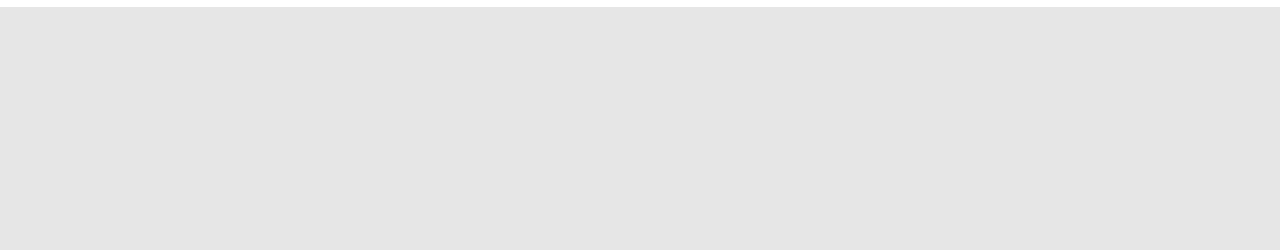
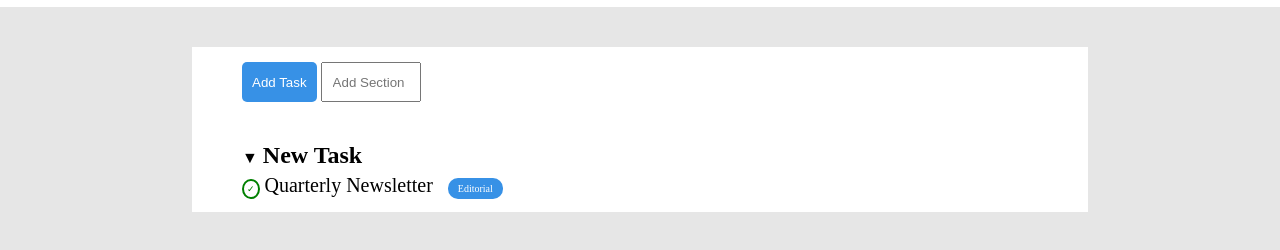
Before and after one commit to MirkoCaccavone/html-css-toboolist, a plain HTML site: page index.html in a window 1280 px wide. Shown: the part 80-330 px from the top of the page. Drawn offline with Linux system fonts and the light colour scheme.

Commit message:
main construction

```diff
--- a/css/style.css
+++ b/css/style.css
@@ -24,3 +24,79 @@
     font-size: 45px;
     font-weight: bold;
 }
+
+/* css main */
+
+#container{
+    background-color: white;
+    width: 70%;
+    margin: 40px auto;
+    padding: 15px 50px;
+}
+
+/* prima parte con button e input */
+
+.buttons{
+    margin-bottom: 40px;
+}
+
+.add-task{
+    background-color: #3791e6;
+    color: white;
+    padding: 10px;
+    border-radius: 5px;
+    border: none;
+    height: 40px;
+}
+
+.add-section{
+    height: 40px;
+    padding: 10px;
+    width: 100px;
+}
+
+/* seconda parte con testo */
+
+/* freccia verso il basso */
+.folders::before{
+    content: "\25BC";
+    font-size: 16px;
+    margin-right: 5px;
+    vertical-align: middle;
+}
+
+.text{
+    font-size: 20px;
+    margin-top: 5px;
+}
+
+.correct::before{
+    content: "\2713";
+    font-size: 9px;
+    color: green;
+    border: 2px solid green;
+    border-radius: 50%;
+    padding: 3px;
+}
+
+/* .incorrect::before{
+    content: "\2715";
+    font-size: 9px;
+    color: red;
+    border: 2px solid red;
+    border-radius: 50%;
+    padding: 3px;
+} */
+
+/* box colorata */
+.box{
+    margin-left: 10px;
+    font-size: 10px;
+    color: white;
+    border-radius: 10px;
+    padding: 5px 10px;
+}
+
+.box.blue{
+    background-color: #3791e6;
+}
--- a/index.html
+++ b/index.html
@@ -17,7 +17,24 @@
     </header>
 
     <main>
+
         <div id="container">
+
+            <!-- section bottoni -->
+            <section class="buttons">
+                <button class="add-task"> Add Task</button>
+                <input type="text" placeholder="Add Section" class="add-section">
+            </section>
+
+            <!-- section new Task -->
+            <section>
+                <h2 class="folders">New Task</h2>
+                <div class="text correct">
+                    Quarterly Newsletter
+                    <span class="box blue">Editorial</span>
+                </div>
+            </section>
+
 
         </div>
 
```
